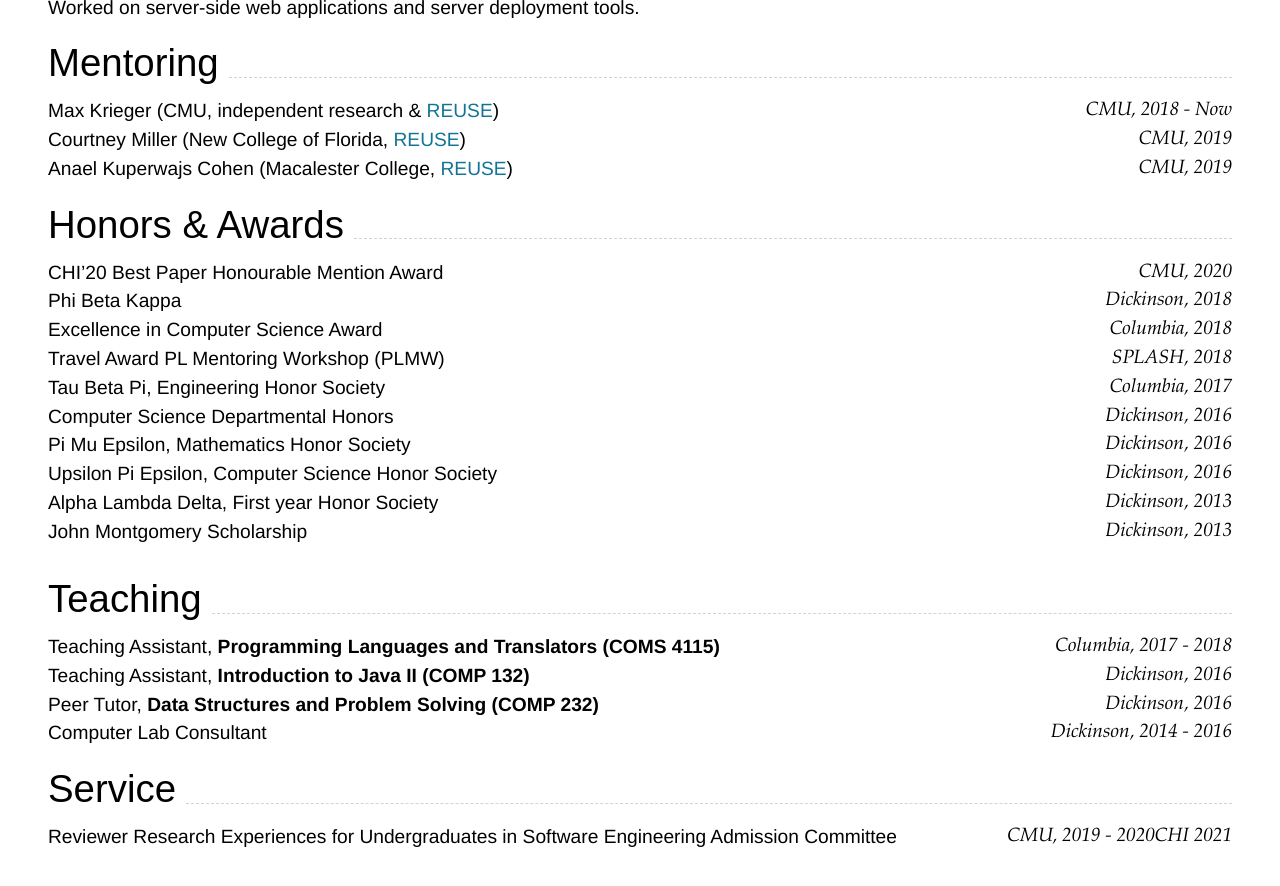
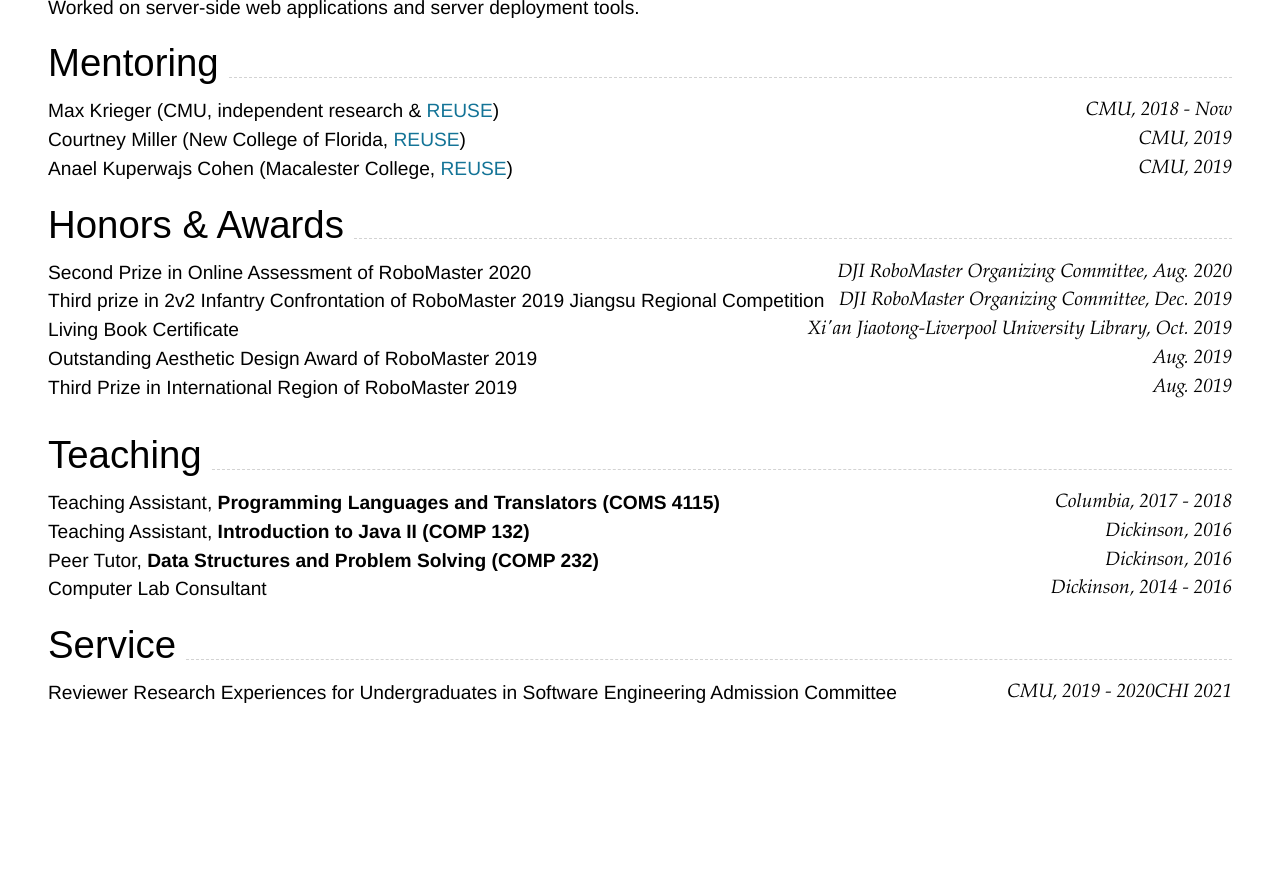
Before and after one commit to RoboDD/ziniu-cv, a Jekyll site: the page built from index.md, in a window 1280 px wide and 900 px high, scrolled down 1745 px. Shown: the top 886 px of the window. Built offline with Jekyll 4.4.1, drawn with Linux system fonts in a browser that asks for light colours; nearby versions of some CDN libraries; after the commit the page ends 2501 px from its top, so only the background shows below that.

Commit message:
Update index.md

```diff
--- a/index.md
+++ b/index.md
@@ -22,7 +22,6 @@ Supported arguments:
 {% include cv-contact.html %}
 
 ## Education
-
 
 ### **Xi'an Jiaotong-Liverpool University** `2018.9 -`
 
@@ -110,16 +109,11 @@ Anael Kuperwajs Cohen (Macalester College, [REUSE](https://www.cmu.edu/scs/isr/r
 
 ## Honors & Awards
 
-CHI'20 Best Paper Honourable Mention Award `CMU, 2020` <br>
-Phi Beta Kappa `Dickinson, 2018` <br>
-Excellence in Computer Science Award `Columbia, 2018` <br>
-Travel Award PL Mentoring Workshop (PLMW) `SPLASH, 2018` <br>
-Tau Beta Pi, Engineering Honor Society `Columbia, 2017` <br>
-Computer Science Departmental Honors `Dickinson, 2016` <br>
-Pi Mu Epsilon, Mathematics Honor Society `Dickinson, 2016` <br>
-Upsilon Pi Epsilon, Computer Science Honor Society `Dickinson, 2016` <br>
-Alpha Lambda Delta, First year Honor Society `Dickinson, 2013`<br>
-John Montgomery Scholarship `Dickinson, 2013` <br>
+Second Prize in Online Assessment of RoboMaster 2020 `DJI RoboMaster Organizing Committee, Aug. 2020` <br>
+Third prize in 2v2 Infantry Confrontation of RoboMaster 2019 Jiangsu Regional Competition `DJI RoboMaster Organizing Committee, Dec. 2019` <br>
+Living Book Certificate `Xi'an Jiaotong-Liverpool University Library, Oct. 2019` <br>
+Outstanding Aesthetic Design Award of RoboMaster 2019 `Aug. 2019` <br>
+Third Prize in International Region of RoboMaster 2019 `Aug. 2019` <br>
 
 ---
 
```
